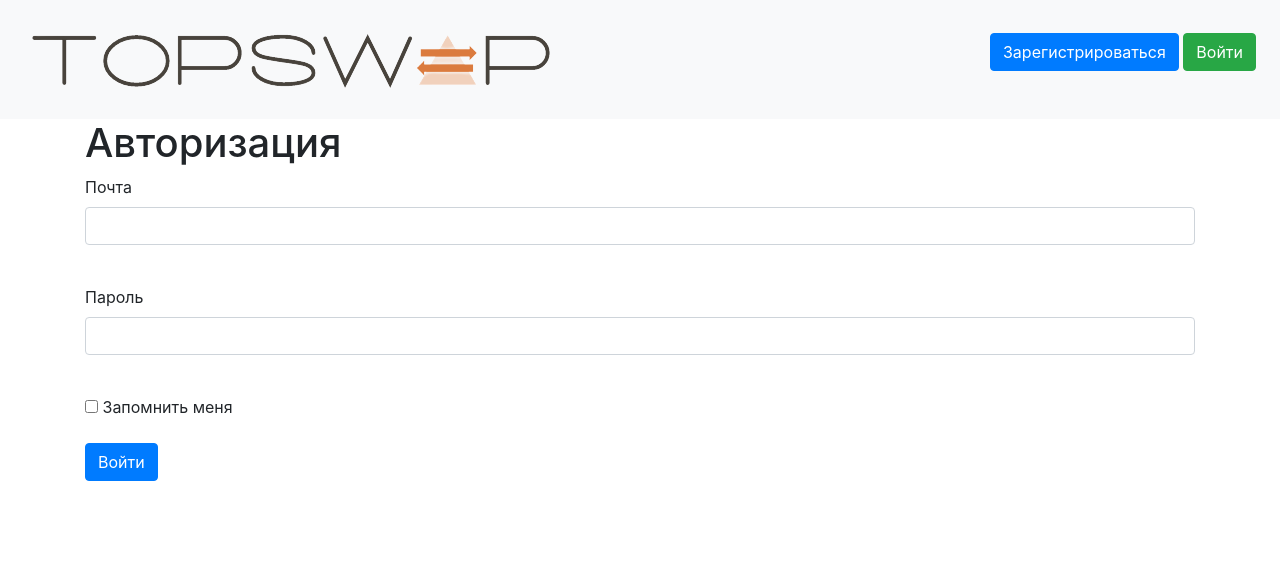
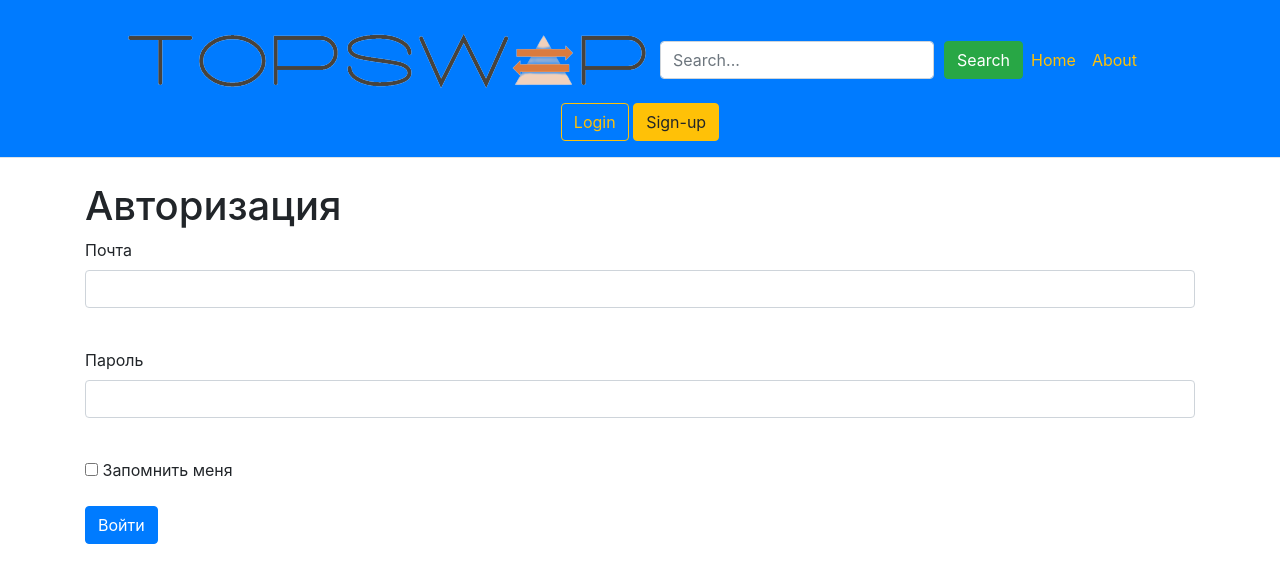
Before and after one commit to Leonid-poc/SWAP_web, a Flask app: page /login in a window 1280 px wide. Shown: the top 583 px of the page. Run offline with Flask 2, Linux system fonts and the light colour scheme; some libraries are stand-ins or nearby versions.

Commit message:
это нужно насте чтобы она запушила всё

```diff
--- a/templates/base.html
+++ b/templates/base.html
@@ -7,10 +7,43 @@
           href="https://stackpath.bootstrapcdn.com/bootstrap/4.4.1/css/bootstrap.min.css"
           integrity="sha384-Vkoo8x4CGsO3+Hhxv8T/Q5PaXtkKtu6ug5TOeNV6gBiFeWPGFN9MuhOf23Q9Ifjh"
           crossorigin="anonymous">
+    <link rel="icon" href="/static/img/favicon.ico" type="image/x-icon">
     <title>{{title}}</title>
 </head>
 <body>
-<header>
+    <header class="d-flex flex-wrap align-items-center justify-content-center justify-content-md-between py-3 mb-4 border-bottom bg-primary">
+        <div class="container">
+          <div class="d-flex flex-wrap align-items-center justify-content-center">
+            <img src="/static/img/logo.png" alt="Упс))">
+
+            <form class="d-flex">
+              <input type="search" class="form-control form-control-dark" placeholder="Search...">
+              <button style="margin-left: 10px;" class="btn btn-success" type="submit">Search</button>
+            </form>
+
+            <ul class="nav col-12 col-lg-auto me-lg-auto mb-2 justify-content-center mb-md-0">
+              <li><a href="#" class="nav-link px-2 text-warning">Home</a></li>
+              <li><a href="#" class="nav-link px-2 text-warning">About</a></li>
+            </ul>
+            {% if current_user.is_authenticated %}
+                <label class="nav-item"><a href="/logout" class="nav-link active" style="background-color: #FF8400;">{{ current_user.name }}</a></label>
+            {% else %}
+                <div>
+                    <a class="btn btn-outline-warning" href="/login" role="button">Login</a>
+                    <a class="btn btn-warning" href="/register" role="button">Sign-up</a>
+                </div>
+            {% endif %}
+          </div>
+        </div>
+      </header>
+<!-- Begin page content -->
+<main role="main" class="container">
+    {% block content %}{% endblock %}
+</main>
+</body>
+</html>
+<!--
+    <header>
     <nav class="d-flex navbar navbar-light bg-light" style="background-color: rgb(218, 166, 24);">
         <div class="p-2 flex-grow-1 bd-highlight">
             <img src="/static/img/logo.png">
@@ -18,7 +51,7 @@
         <div class="p-2 bd-highlight">
             {% if current_user.is_authenticated %}
             <ul class="nav nav-pills">
-                <li class="nav-item"><a href="/logout" class="nav-link active">{{ current_user.name }}</a></li>
+                <li class="nav-item"><a href="/logout" class="nav-link active"></a></li>
                 <li class="nav-item"><a href="#" class="nav-link">About</a></li>
             </ul>
             {% else %}
@@ -30,9 +63,30 @@
         </div>
     </nav>
 </header>
-<!-- Begin page content -->
-<main role="main" class="container">
-    {% block content %}{% endblock %}
-</main>
-</body>
-</html>
+-->
+
+
+<!--
+    <header class="d-flex flex-wrap align-items-center justify-content-center justify-content-md-between py-3 mb-4 border-bottom bg-primary">
+      <div class="container">
+        <div class="d-flex flex-wrap align-items-center justify-content-center">
+          <img src="/static/img/logo.png" alt="Упс))">
+
+          <form class="d-flex">
+            <input type="search" class="form-control form-control-dark" placeholder="Search...">
+            <button style="margin-left: 10px;" class="btn btn-success" type="submit">Search</button>
+          </form>
+
+          <ul class="nav col-12 col-lg-auto me-lg-auto mb-2 justify-content-center mb-md-0">
+            <li><a href="#" class="nav-link px-2 text-warning">Home</a></li>
+            <li><a href="#" class="nav-link px-2 text-warning">About</a></li>
+          </ul>
+
+          <div>
+            <button type="button" class="btn btn-outline-light me-2">Login</button>
+            <button type="button" class="btn btn-warning">Sign-up</button>
+          </div>
+        </div>
+      </div>
+    </header>
+-->
```
